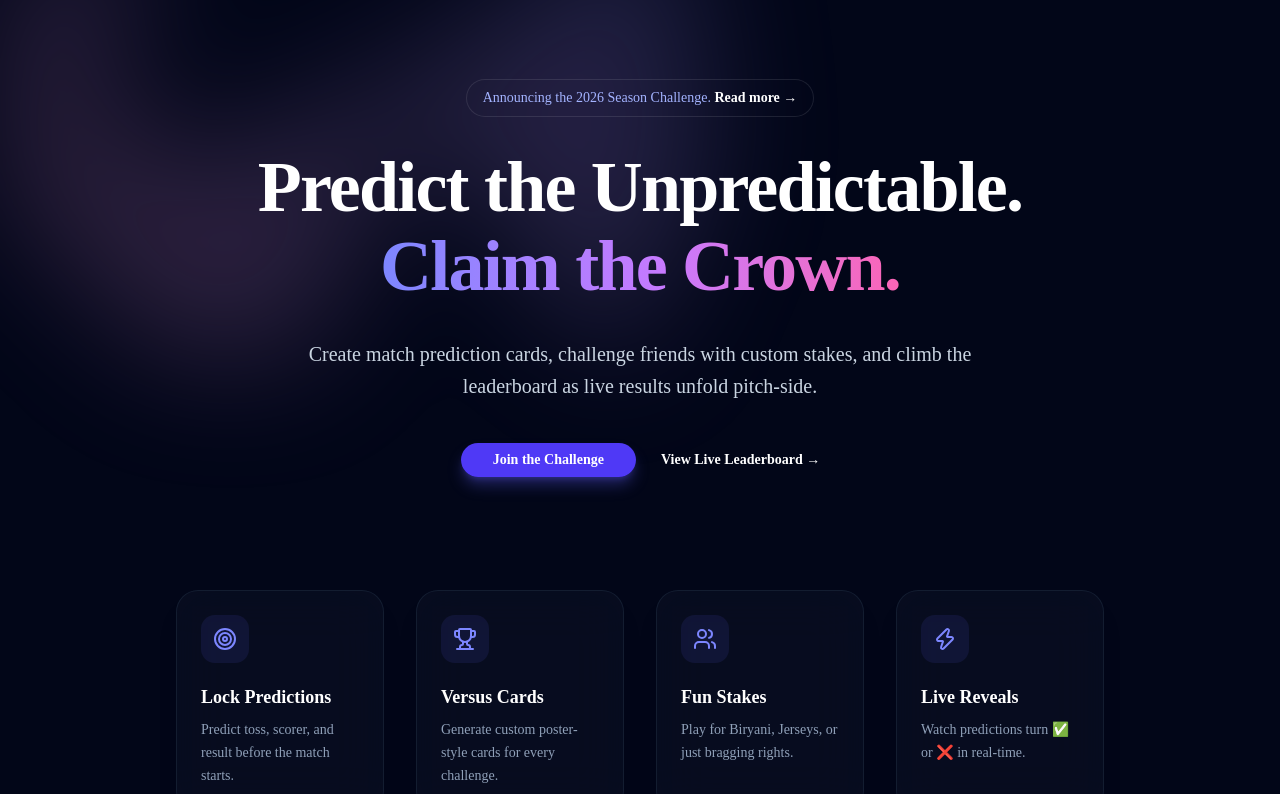
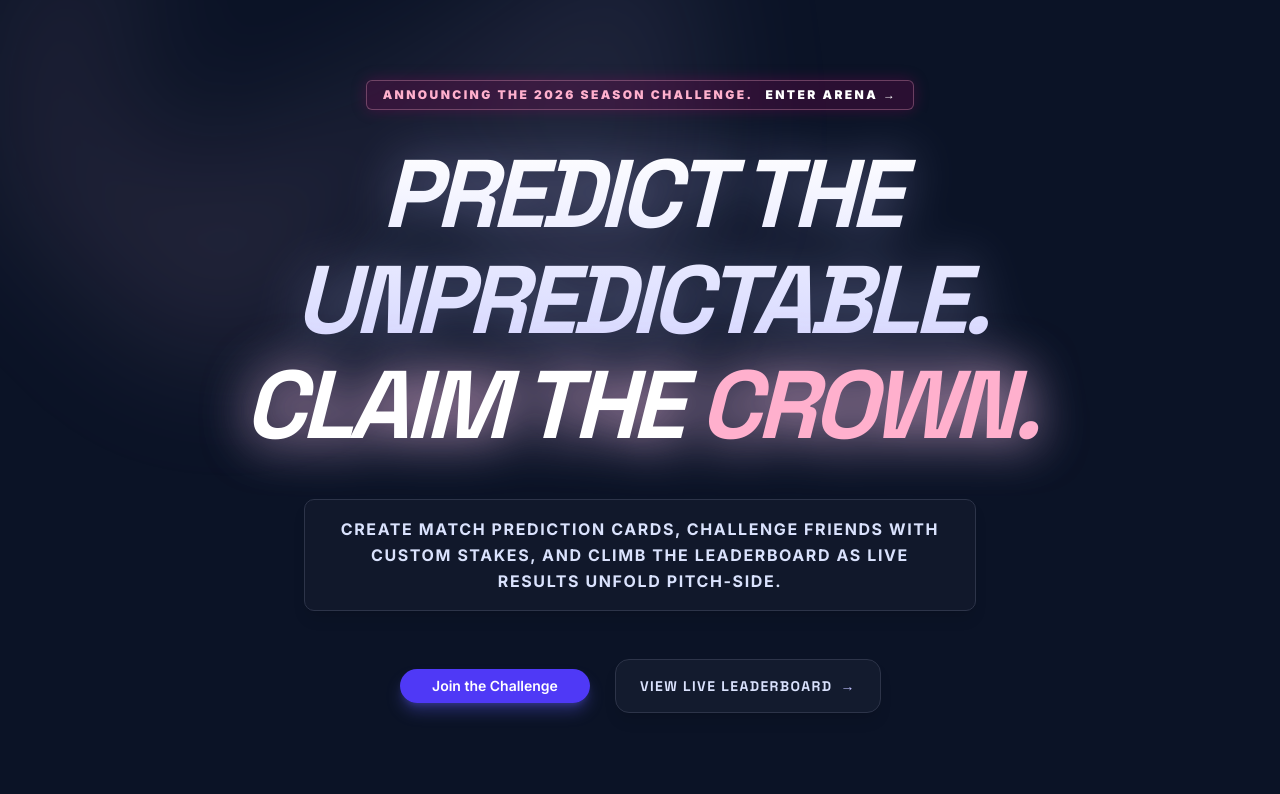
Before and after one commit to modamaan/ipl_challenge, a Next.js app: page / in a window 1280 px wide. Shown: the top 794 px of the page. Built offline with nearby package versions, Linux system fonts and the light colour scheme; no server answers.

Commit message:
ipl challenge

```diff
--- a/app/page.tsx
+++ b/app/page.tsx
@@ -12,11 +12,11 @@ export default async function Home() {
   }
 
   return (
-    <main className="min-h-screen bg-slate-950">
+    <main className="min-h-screen bg-[#0b1326]">
       <LandingHero>
         <SignIn />
-        <a href="#" className="text-sm font-semibold leading-6 text-white hover:text-indigo-300 transition-colors">
-          View Live Leaderboard <span aria-hidden="true">→</span>
+        <a href="#" className="text-xs sm:text-sm font-['Space_Grotesk',_sans-serif] font-black uppercase tracking-widest text-[#dae2fd] hover:text-white transition-colors bg-[#131b2e] border border-[#2d3449] hover:border-[#c0c1ff] px-6 py-4 rounded-xl shadow-lg flex items-center justify-center">
+          View Live Leaderboard <span aria-hidden="true" className="ml-2 text-[#c0c1ff]">&rarr;</span>
         </a>
       </LandingHero>
     </main>
--- a/components/landing-hero.tsx
+++ b/components/landing-hero.tsx
@@ -15,50 +15,55 @@ export function LandingHero({ children }: { children: React.ReactNode }) {
   };
 
   return (
-    <div className="relative isolate overflow-hidden bg-slate-950 w-full min-h-screen flex flex-col justify-center text-slate-50 items-center selection:bg-indigo-500/30">
-      <div className="absolute inset-x-0 -top-40 -z-10 transform-gpu overflow-hidden blur-3xl sm:-top-80" aria-hidden="true">
-        <div className="relative left-[calc(50%-11rem)] aspect-[1155/678] w-[36.125rem] -translate-x-1/2 rotate-[30deg] bg-gradient-to-tr from-[#ff80b5] to-[#9089fc] opacity-20 sm:left-[calc(50%-30rem)] sm:w-[72.1875rem]" style={{ clipPath: "polygon(74.1% 44.1%, 100% 61.6%, 97.5% 26.9%, 85.5% 0.1%, 80.7% 2%, 72.5% 32.5%, 60.2% 62.4%, 52.4% 68.1%, 47.5% 58.3%, 45.2% 34.5%, 27.5% 76.7%, 0.1% 64.9%, 17.9% 100%, 27.6% 76.8%, 76.1% 97.7%, 74.1% 44.1%)" }} />
+    <div className="relative isolate min-h-screen bg-[#0b1326] text-[#dae2fd] font-['Inter',_sans-serif] overflow-hidden flex flex-col items-center justify-center selection:bg-[#c0c1ff] selection:text-[#0b1326]">
+      {/* Background Neon Elements */}
+      <div className="absolute inset-x-0 -top-40 -z-10 transform-gpu overflow-hidden blur-3xl sm:-top-80 pointer-events-none" aria-hidden="true">
+        <div className="relative left-[calc(50%-11rem)] aspect-[1155/678] w-[36.125rem] -translate-x-1/2 rotate-[30deg] bg-gradient-to-tr from-[#ffb0cd] to-[#c0c1ff] opacity-10 sm:left-[calc(50%-30rem)] sm:w-[72.1875rem]" style={{ clipPath: "polygon(74.1% 44.1%, 100% 61.6%, 97.5% 26.9%, 85.5% 0.1%, 80.7% 2%, 72.5% 32.5%, 60.2% 62.4%, 52.4% 68.1%, 47.5% 58.3%, 45.2% 34.5%, 27.5% 76.7%, 0.1% 64.9%, 17.9% 100%, 27.6% 76.8%, 76.1% 97.7%, 74.1% 44.1%)" }} />
       </div>
 
       <motion.div
         variants={containerVariants}
         initial="hidden"
         animate="visible"
-        className="mx-auto max-w-5xl px-6 lg:px-8 text-center pt-20 pb-16"
+        className="mx-auto max-w-6xl px-4 lg:px-8 text-center pt-20 pb-16 w-full relative z-10"
       >
         <motion.div variants={itemVariants} className="mb-8 flex justify-center">
-          <div className="relative rounded-full px-4 py-1.5 text-sm leading-6 text-indigo-300 ring-1 ring-white/10 hover:ring-white/20 transition-all cursor-pointer">
+          <div className="relative rounded-sm px-4 py-1.5 text-[10px] md:text-xs font-black tracking-[0.2em] uppercase text-[#ffb0cd] border border-[#ffb0cd]/30 bg-[#aa0266]/20 shadow-[0_0_15px_rgba(170,2,102,0.3)] hover:shadow-[0_0_25px_rgba(170,2,102,0.5)] transition-all cursor-pointer">
             Announcing the 2026 Season Challenge.{' '}
-            <a href="#" className="font-semibold text-white"><span className="absolute inset-0" aria-hidden="true" />Read more <span aria-hidden="true">&rarr;</span></a>
+            <a href="#" className="font-black text-white ml-2"><span className="absolute inset-0" aria-hidden="true" />Enter Arena <span aria-hidden="true">&rarr;</span></a>
           </div>
         </motion.div>
 
-        <motion.h1 variants={itemVariants} className="mt-4 text-5xl font-extrabold tracking-tight text-white sm:text-7xl lg:leading-[1.1]">
+        <motion.h1 variants={itemVariants} className="mt-4 text-5xl md:text-7xl lg:text-[6rem] font-['Space_Grotesk',_sans-serif] font-black italic uppercase tracking-tighter text-transparent bg-clip-text bg-gradient-to-b from-white to-[#c0c1ff] drop-shadow-[0_0_25px_rgba(192,193,255,0.4)] leading-[1.1] md:leading-[1.1] pb-2 px-2">
           Predict the Unpredictable.<br/>
-          <span className="text-transparent bg-clip-text bg-gradient-to-r from-indigo-400 via-purple-400 to-pink-400">Claim the Crown.</span>
+          <span className="text-white drop-shadow-[0_0_25px_rgba(255,176,205,0.6)]">
+            Claim the <span className="text-[#ffb0cd]">Crown.</span>
+          </span>
         </motion.h1>
 
-        <motion.p variants={itemVariants} className="mt-8 text-lg leading-8 text-slate-300 sm:text-xl max-w-2xl mx-auto">
+        <motion.p variants={itemVariants} className="mt-8 text-sm md:text-base leading-relaxed text-[#dae2fd] font-bold tracking-[0.1em] uppercase max-w-2xl mx-auto bg-[#131b2e]/80 border border-[#2d3449] py-4 px-6 rounded-lg backdrop-blur-md shadow-lg">
           Create match prediction cards, challenge friends with custom stakes, and climb the leaderboard as live results unfold pitch-side.
         </motion.p>
 
-        <motion.div variants={itemVariants} className="mt-10 flex items-center justify-center gap-x-6">
+        <motion.div variants={itemVariants} className="mt-12 flex flex-col sm:flex-row items-center justify-center gap-6">
           {children}
         </motion.div>
 
-        <motion.div variants={itemVariants} className="mt-28 grid grid-cols-1 gap-8 sm:grid-cols-2 lg:grid-cols-4 px-4 text-left">
+        <motion.div variants={itemVariants} className="mt-32 grid grid-cols-1 gap-6 sm:grid-cols-2 lg:grid-cols-4 px-2 text-left">
            {[
              { title: "Lock Predictions", desc: "Predict toss, scorer, and result before the match starts.", icon: Target },
              { title: "Versus Cards", desc: "Generate custom poster-style cards for every challenge.", icon: Trophy },
              { title: "Fun Stakes", desc: "Play for Biryani, Jerseys, or just bragging rights.", icon: Users },
-             { title: "Live Reveals", desc: "Watch predictions turn ✅ or ❌ in real-time.", icon: Zap },
+             { title: "Live Reveals", desc: "Watch predictions turn correct or incorrect in real-time.", icon: Zap },
            ].map((feature, i) => (
-             <div key={i} className="flex flex-col items-start p-6 bg-slate-900/40 border border-slate-800/60 backdrop-blur-xl rounded-3xl hover:border-indigo-500/50 hover:bg-slate-900/60 transition-all cursor-pointer group shadow-xl">
-                <div className="p-3 bg-indigo-500/10 text-indigo-400 rounded-xl group-hover:scale-110 group-hover:bg-indigo-500/20 transition-all">
+             <div key={i} className="flex flex-col items-start p-8 bg-[#131b2e] border border-[#2d3449] rounded-2xl hover:border-[#c0c1ff]/50 transition-all cursor-pointer group shadow-[0_10px_30px_rgba(0,0,0,0.5)] hover:shadow-[0_10px_40px_rgba(192,193,255,0.15)] relative overflow-hidden">
+                <div className="absolute top-0 left-0 w-full h-1 bg-[#2d3449] group-hover:bg-[#c0c1ff] transition-colors"></div>
+
+                <div className="w-12 h-12 flex items-center justify-center bg-[#0b1326] border border-[#2d3449] text-[#c0c1ff] rounded-xl group-hover:scale-110 group-hover:border-[#c0c1ff]/50 transition-all shadow-inner">
                   <feature.icon className="w-6 h-6" />
                 </div>
-                <h3 className="mt-5 text-lg font-semibold text-white">{feature.title}</h3>
-                <p className="mt-2 text-sm text-slate-400 leading-relaxed">{feature.desc}</p>
+                <h3 className="mt-6 text-lg font-['Space_Grotesk',_sans-serif] font-black uppercase tracking-widest text-white">{feature.title}</h3>
+                <p className="mt-2 text-xs font-bold tracking-widest text-[#908fa0] uppercase leading-relaxed">{feature.desc}</p>
              </div>
            ))}
         </motion.div>
```
